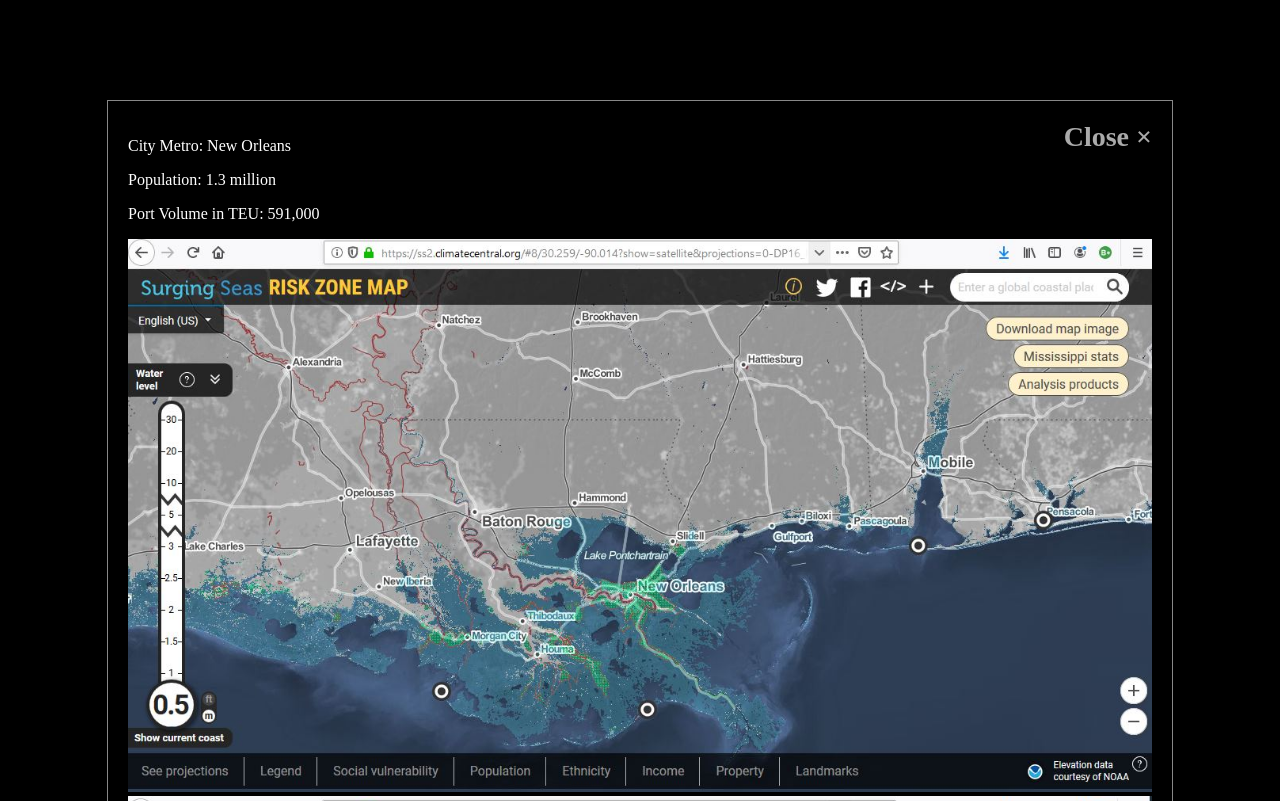
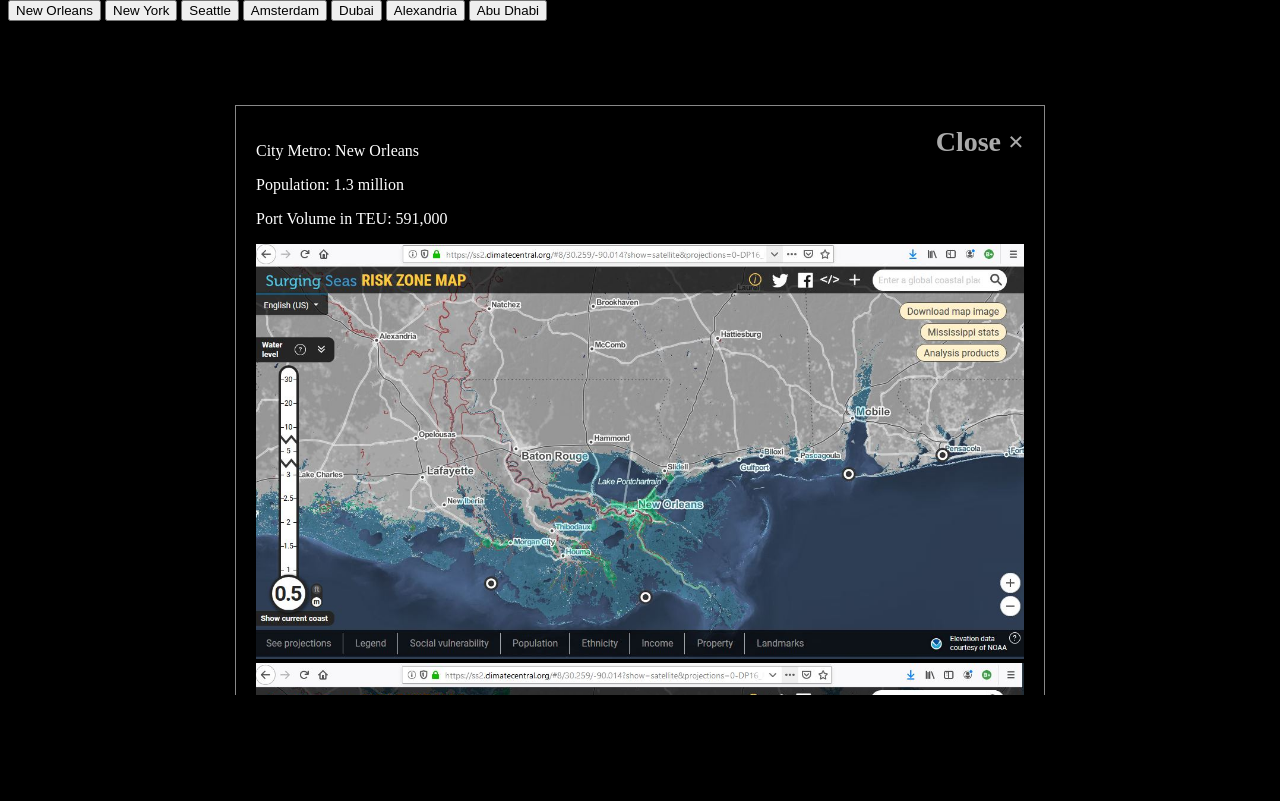
Before and after one commit to JavaVista/teamContinentalApp, a website: page index.html in a window 1280 px wide. Both pictures are taken after a click on the button "New Orleans". Shown: the top 801 px of the page. Drawn offline with nearby package versions, Linux system fonts and the light colour scheme; no server answers.

Commit message:
refactor: modal css center and overflow fix

```diff
--- a/style.css
+++ b/style.css
@@ -15,14 +15,17 @@
     display: none; /* Hidden by default */
     position: fixed; /* Stay in place */
     z-index: 1; /* Sit on top */
-  padding-top: 100px; /* Location of the box */
-  left: 0;
-  top: 0;
-  width: 100%; /* Full width */
-  height: 100%; /* Full height */
+    width: 75%; /* Full width */
+    height: 75%; /* Full height */
     overflow: auto; /* Enable scroll if needed */
-  background-color: rgb(0,0,0); /* Fallback color */
+    background-color: rgb(0, 0, 0); /* Fallback color */
     /* background-color: rgba(0,0,0,0.4); Black w/ opacity */
+    max-height: calc(100vh - 210px);
+    overflow-y: auto;
+    left: 50%;
+    top: 50%;
+    transform: translate(-50%, -50%);
+
 }
 
 /* Modal Content */
```
Lines whose indentation alone changed are shown as unchanged.
